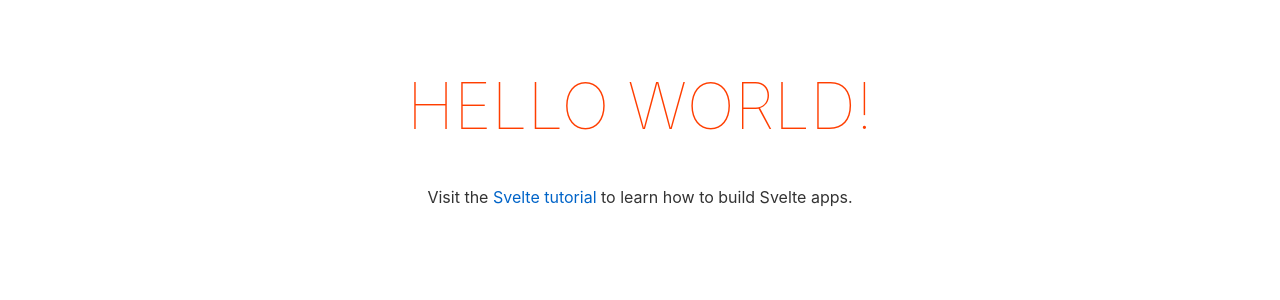
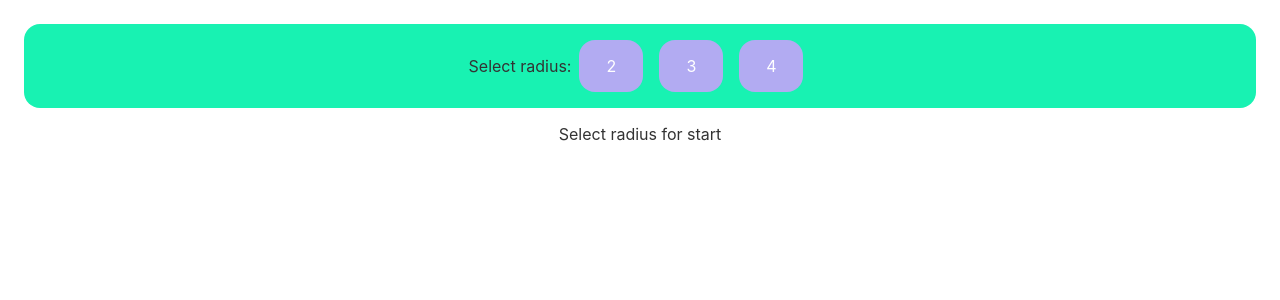
Before and after one commit to torcoste/hex2048-svelte, a Svelte app: page / in a window 1280 px wide. Shown: the top 300 px of the page. Built offline with nearby package versions, Linux system fonts and the light colour scheme.

Commit message:
draft: select radius (manually&fromUrl), keydown listener, layout

```diff
--- a/src/App.svelte
+++ b/src/App.svelte
@@ -1,10 +1,39 @@
 <script>
-	export let name;
+  import RadiusSelect from "./components/RadiusSelect.svelte"
+  import GameArea from "./components/GameArea.svelte"
+  import Manual from "./components/Manual.svelte"
+  import { radiusState } from "./store"
+
+  let radius
+  let keyPressed
+
+  function handleKeydown(event) {
+    const keyActions = {
+      q: () => console.warn("q"),
+      w: () => console.warn("w"),
+      e: () => console.warn("e"),
+      a: () => console.warn("a"),
+      s: () => console.warn("s"),
+      d: () => console.warn("d"),
+    }
+
+    if (keyActions[event.key]) {
+      keyActions[event.key]()
+      keyPressed = event.key
+    }
+  }
+
+  radiusState.subscribe((value) => {
+    radius = value
+  })
 </script>
 
+<svelte:window on:keydown={handleKeydown} />
+
 <main>
-	<h1>Hello {name}!</h1>
-	<p>Visit the <a href="https://svelte.dev/tutorial">Svelte tutorial</a> to learn how to build Svelte apps.</p>
+  <RadiusSelect {radius} />
+  <GameArea {radius} {keyPressed} />
+  <Manual {radius} />
 </main>
 
 <style>
@@ -14,14 +43,6 @@
     max-width: 240px;
     margin: 0 auto;
   }
-
-	h1 {
-		color: #ff3e00;
-		text-transform: uppercase;
-		font-size: 4em;
-		font-weight: 100;
-	}
-
   @media (min-width: 640px) {
     main {
       max-width: none;
--- /dev/null
+++ b/src/components/GameArea.svelte
@@ -0,0 +1,20 @@
+<script>
+  import { fade } from "svelte/transition"
+  import GameStatus from "./GameStatus.svelte"
+
+  export let radius
+  export let keyPressed
+</script>
+
+{#if radius}
+  <section transition:fade>
+    <p>GameArea</p>
+    {#if keyPressed}
+      <p>Key pressed: {keyPressed}</p>
+    {/if}
+    <GameStatus />
+  </section>
+{/if}
+
+<style>
+</style>
--- /dev/null
+++ b/src/components/GameStatus.svelte
@@ -0,0 +1,9 @@
+<script>
+</script>
+
+<div>
+  <p>Game Status</p>
+</div>
+
+<style>
+</style>
--- /dev/null
+++ b/src/components/Manual.svelte
@@ -0,0 +1,12 @@
+<script>
+  export let radius
+
+  const selectRadiusText = "Select radius for start"
+  const useKeysForMove =
+    "Use <strong>q</strong>, <strong>w</strong>, <strong>e</strong>, <strong>a</strong>, <strong>s</strong>, <strong>d</strong> keys for move"
+</script>
+
+<p>{@html radius ? useKeysForMove : selectRadiusText}</p>
+
+<style>
+</style>
--- /dev/null
+++ b/src/components/RadiusSelect.svelte
@@ -0,0 +1,43 @@
+<script>
+  import { AVALIABLE_RADIUS_VALUES } from "../constants"
+  import { radiusState } from "../store"
+
+  export let radius
+
+  const updateRadius = (radiusValue) => {
+    radiusState.update(() => radiusValue)
+  }
+</script>
+
+<section>
+  <p>Select radius:</p>
+  {#each AVALIABLE_RADIUS_VALUES as radiusValue}
+    <div on:click={() => updateRadius(radiusValue)} class={[radius === radiusValue ? "selected" : ""]}>
+      <p>{radiusValue}</p>
+    </div>
+  {/each}
+</section>
+
+<style>
+  section {
+    display: flex;
+    flex-direction: row;
+    justify-content: center;
+    background-color: #18f2b2;
+    padding: 16px;
+    border-radius: 16px;
+  }
+  div {
+    background-color: #b2abf2;
+    margin: 0 8px;
+    flex: auto;
+    border-radius: 16px;
+    color: white;
+	max-width: 64px;
+  }
+
+  .selected {
+    background-color: #1c3041;
+    color: white;
+  }
+</style>
--- /dev/null
+++ b/src/constants.js
@@ -0,0 +1,9 @@
+export const AVALIABLE_RADIUS_VALUES = [2, 3, 4]
+
+export const colors = {
+  maximum_blue_purple: "#B2ABF2",
+  claret: "#89043D",
+  turquoise: "#2FE6DE",
+  gunmetal: "#1C3041",
+  sea_green_crayola: "18F2B2",
+}
--- /dev/null
+++ b/src/helpers.js
@@ -0,0 +1,9 @@
+import { AVALIABLE_RADIUS_VALUES } from "./constants.js"
+
+export const getRadiusFromUrl = () => {
+  const url = document.location.href
+  const urlParts = url.split("/#test")
+  const radius = urlParts && urlParts[1] && parseInt(urlParts[1])
+  if (radius && AVALIABLE_RADIUS_VALUES.includes(radius)) return radius
+  return undefined
+}
--- a/src/main.js
+++ b/src/main.js
@@ -1,10 +1,5 @@
-import App from './App.svelte';
+import App from "./App.svelte"
 
-const app = new App({
-	target: document.body,
-	props: {
-		name: 'world'
-	}
-});
+const app = new App({ target: document.body })
 
-export default app;
+export default app
--- /dev/null
+++ b/src/store.js
@@ -0,0 +1,4 @@
+import { writable } from "svelte/store"
+import { getRadiusFromUrl } from "./helpers"
+
+export const radiusState = writable(getRadiusFromUrl())
```
Lines whose indentation alone changed are shown as unchanged.
